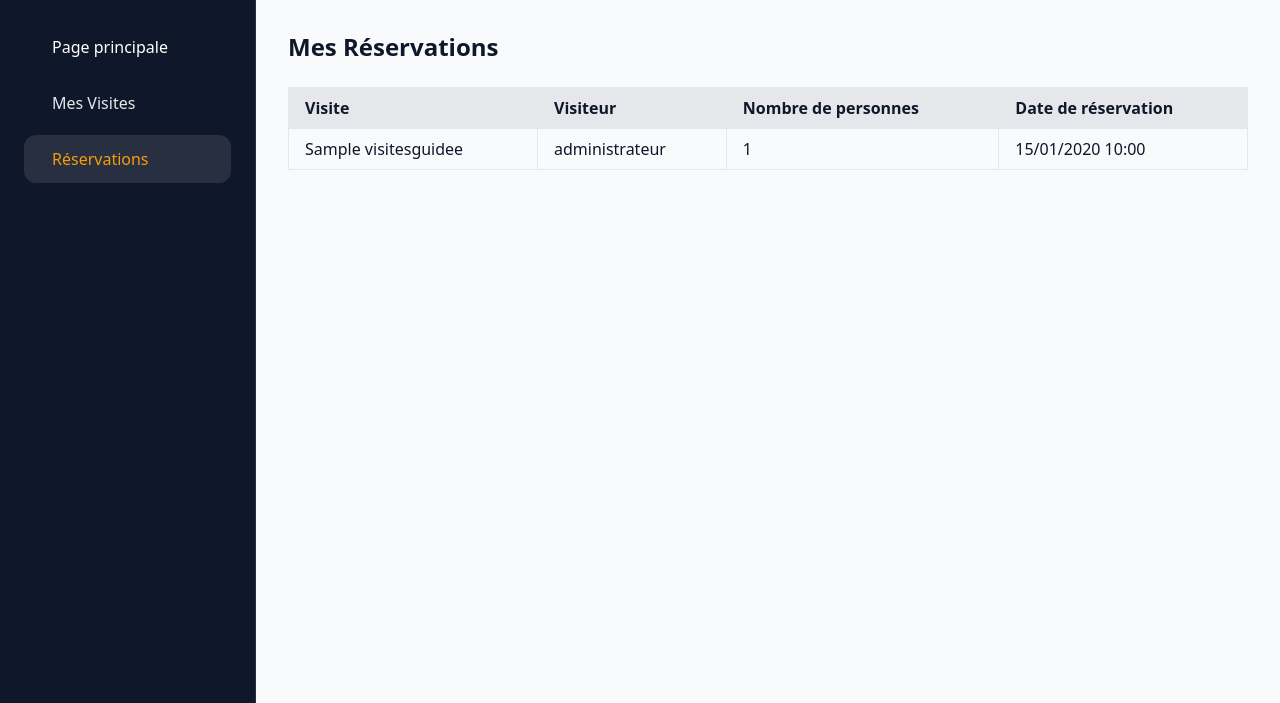
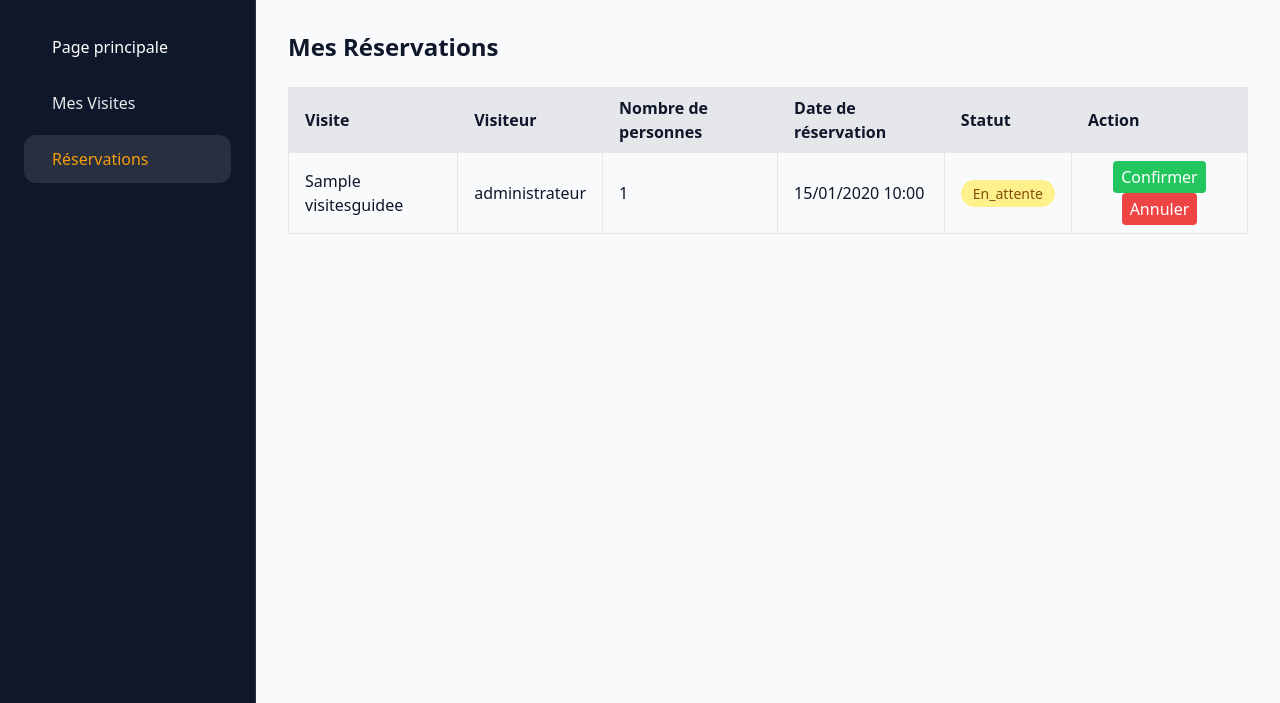
Before and after one commit to AZIZABADA10/ASSAD, a PHP site: page /pages/guide/reservations.php in a window 1280 px wide. Shown: the part 97-800 px from the top of the page. Run offline with PHP 8.4, Linux system fonts and the light colour scheme; a user stored in the database is signed in; data comes from the database, SQL or seed files in the repository; tables that the repository leaves empty hold one stand-in row (values such as "Sample post"); some libraries are stand-ins or nearby versions.

Commit message:
Ajout du système de confirmation des réservations

```diff
--- a/pages/guide/reservations.php
+++ b/pages/guide/reservations.php
@@ -10,7 +10,7 @@ if (!isset($_SESSION['user'])) {
 $guide_id = $_SESSION['user']['id_utilisateur'] ?? null;
 
 $sql = "
-SELECT r.id_reservation, r.nb_personnes, r.date_reservation,
+SELECT r.id_reservation,r.statut, r.nb_personnes, r.date_reservation,
        u.nom_complet AS visiteur, v.titre AS visite
 FROM reservations r
 JOIN visitesguidees v ON r.id_visite = v.id_visite
@@ -141,6 +141,8 @@ require_once '../layouts/header.php';
                     <th class="border px-4 py-2">Visiteur</th>
                     <th class="border px-4 py-2">Nombre de personnes</th>
                     <th class="border px-4 py-2">Date de réservation</th>
+                    <th class="border px-4 py-2">Statut</th>
+                    <th class="border px-4 py-2">Action</th>
                 </tr>
             </thead>
             <tbody>
@@ -150,6 +152,30 @@ require_once '../layouts/header.php';
                     <td class="border px-4 py-2"><?= htmlspecialchars($row['visiteur']) ?></td>
                     <td class="border px-4 py-2"><?= $row['nb_personnes'] ?></td>
                     <td class="border px-4 py-2"><?= date('d/m/Y H:i', strtotime($row['date_reservation'])) ?></td>
+                    <td class="border px-4 py-2">
+                    <span class="px-3 py-1 rounded-full text-sm
+                        <?= $row['statut']=='en_attente' ? 'bg-yellow-200 text-yellow-800' : '' ?>
+                        <?= $row['statut']=='confirmee' ? 'bg-green-200 text-green-800' : '' ?>
+                        <?= $row['statut']=='annulee' ? 'bg-red-200 text-red-800' : '' ?>">
+                        <?= ucfirst($row['statut']) ?>
+                    </span>
+                </td>
+
+                <td class="border px-4 py-2 text-center">
+                <?php if($row['statut']=='en_attente'): ?>
+                    <form method="POST" action="../../actions/update_reservation.php" class="inline">
+                        <input type="hidden" name="id_reservation" value="<?= $row['id_reservation'] ?>">
+                        <input type="hidden" name="statut" value="confirmee">
+                        <button class="bg-green-500 text-white px-2 py-1 rounded hover:bg-green-600">Confirmer</button>
+                    </form>
+                    <form method="POST" action="../../actions/update_reservation.php" class="inline">
+                        <input type="hidden" name="id_reservation" value="<?= $row['id_reservation'] ?>">
+                        <input type="hidden" name="statut" value="annulee">
+                        <button class="bg-red-500 text-white px-2 py-1 rounded hover:bg-red-600">Annuler</button>
+                    </form>
+                <?php endif; ?>
+                </td>
+
                 </tr>
                 <?php  endwhile;  ?>
             </tbody>
```
Also changed, not shown: actions/update_reservation.php (added, +20 -0 lines).
